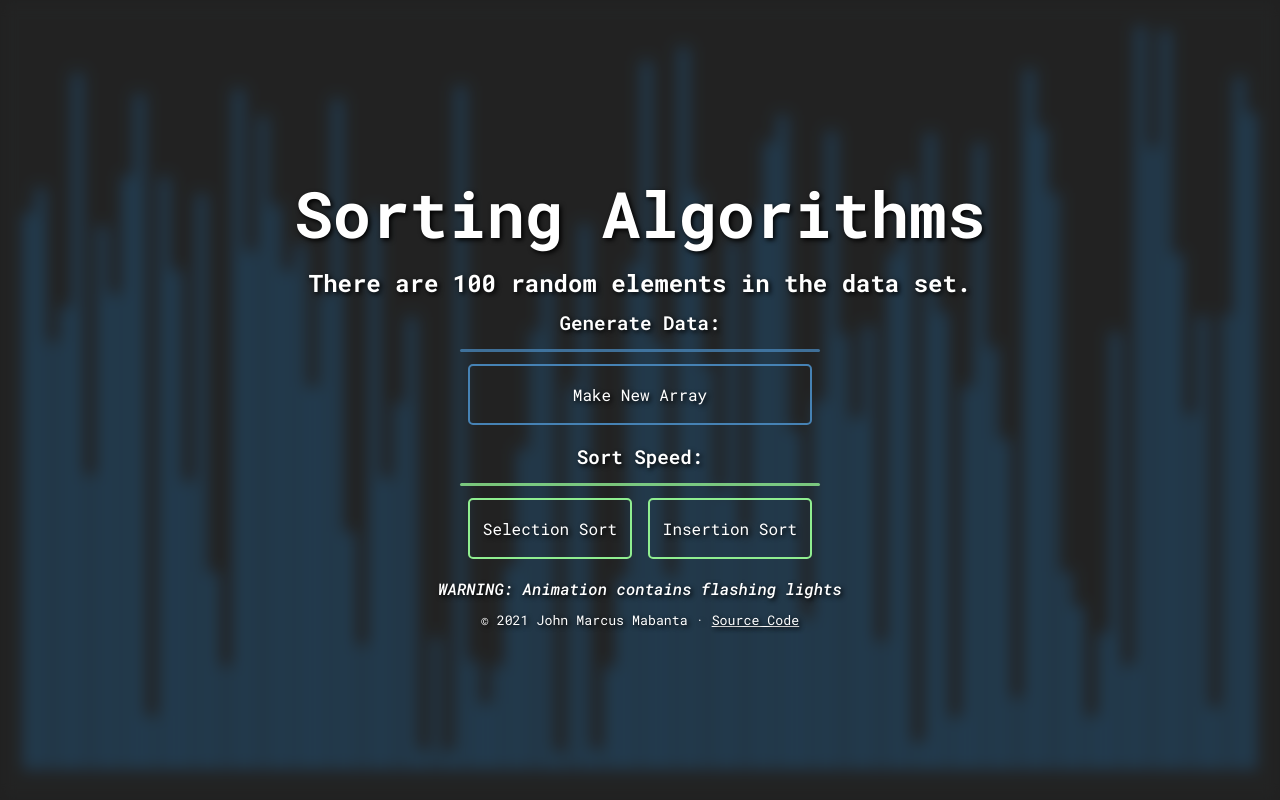
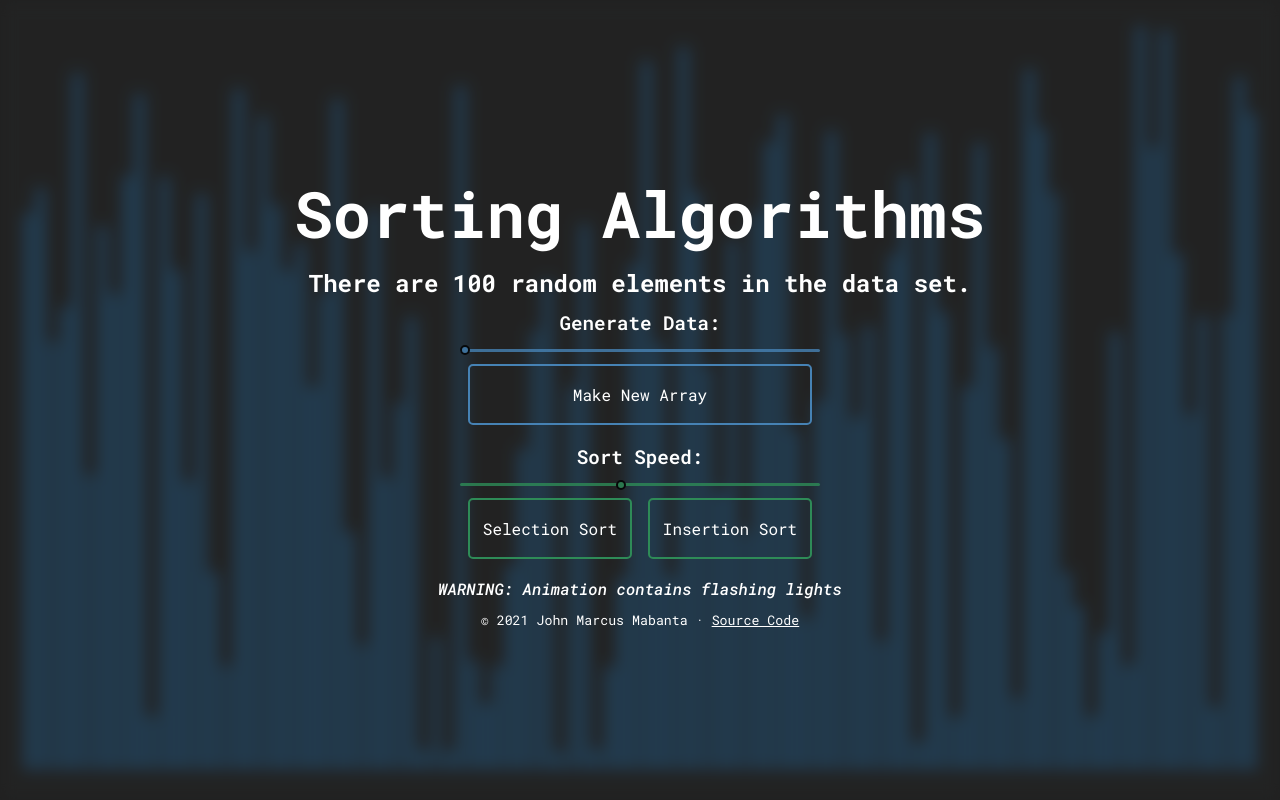
Before and after one commit to jmmabanta/sort-algo, a React (Create React App) app: page / in a window 1280 px wide. Built offline with nearby package versions, Linux system fonts and the light colour scheme.

Commit message:
Fixed slider for webkit browsers

```diff
--- a/src/components/sort/SortAnimator.ts
+++ b/src/components/sort/SortAnimator.ts
@@ -10,7 +10,7 @@ export const PRIMARY_COLOR = 'steelblue';
 const COMPARISON_COLOR = 'gold';
 const KEY_COLOR = 'darkorchid';
 const KEY_COLOR_TWO = 'lightsalmon';
-const SORTED_COLOR = 'lightgreen';
+const SORTED_COLOR = 'seagreen';
 
 let baseSpeed = 2;
 
--- a/src/index.css
+++ b/src/index.css
@@ -3,7 +3,7 @@
   --blur-ammount: 0.5em;
   --blur-brightness: 50%;
   --bar-color: steelblue;
-  --sort-button-color: lightgreen;
+  --sort-button-color: seagreen;
 }
 
 html {
@@ -68,7 +68,6 @@ body {
   -moz-osx-font-smoothing: grayscale;
   font-weight: 350;
   color: white;
-  text-shadow: 2px 2px 5px black;
   background-color: #202020;
 }
 
@@ -190,6 +189,8 @@ body {
   font-size: 1rem;
   border-radius: 5px;
   padding: 5% 0;
+  transition: 0.2s;
+  -webkit-transition: 0.2s;
 }
 
 .array_button button {
@@ -220,6 +221,7 @@ body {
 
 /* SLIDERS */
 .slider {
+  -webkit-appearance: none;
   appearance: none;
   width: 100%;
   height: 3px;
@@ -235,7 +237,13 @@ body {
 }
 
 .slider::-webkit-slider-thumb {
+  -webkit-appearance: none;
   appearance: none;
+  width: 10px;
+  height: 10px;
+  border-radius: 50%;
+  cursor: pointer;
+  border: 2px black solid;
 }
 
 .slider::-moz-range-thumb {
@@ -244,15 +252,23 @@ body {
   height: 10px;
   border-radius: 50%;
   cursor: pointer;
-  border: 1px black solid;
+  border: 2px black solid;
+}
+
+.slider.data::-webkit-slider-thumb {
+  background-color: var(--bar-color);
 }
 
 .slider.data::-moz-range-thumb {
-  background-color: rgb(96, 188, 241); /* Brighter version of steelblue */
+  background-color: var(--bar-color);
+}
+
+.slider.sort::-webkit-slider-thumb {
+  background-color: var(--sort-button-color);
 }
 
 .slider.sort::-moz-range-thumb {
-  background-color: rgb(183, 255, 181); /* Brighter version of lightgreen */
+  background-color: var(--sort-button-color);
 }
 
 .slider:hover {
```
